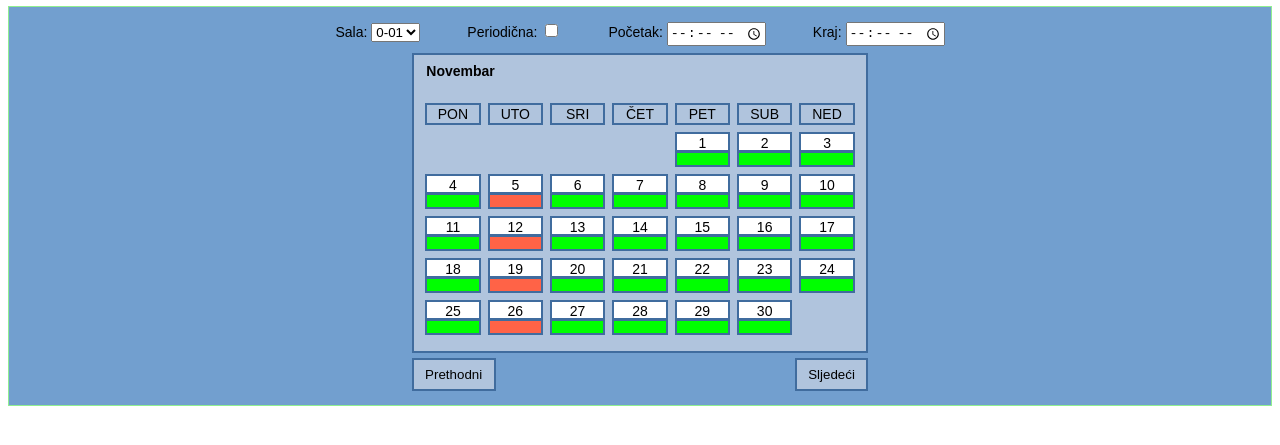
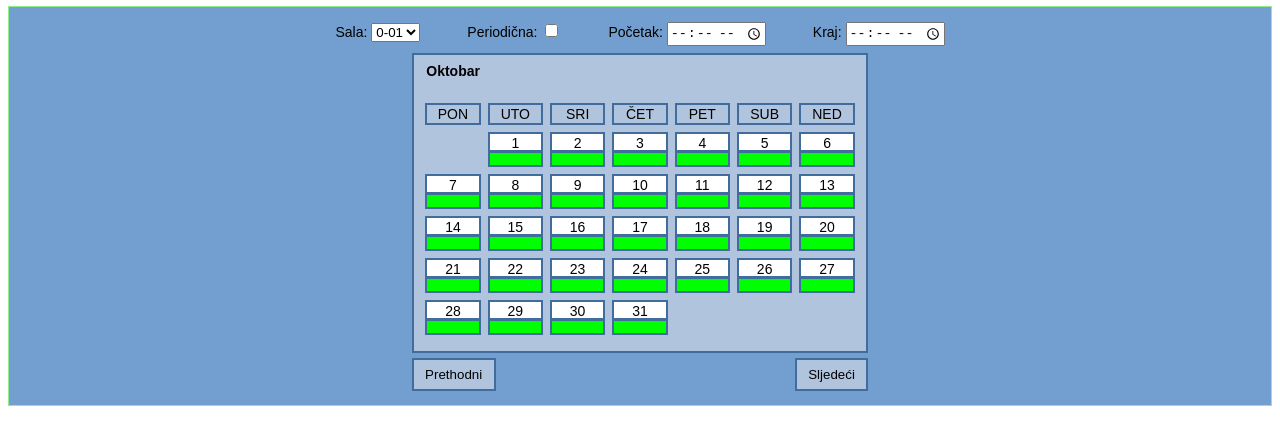
Before and after one commit to fpoljcic/wt-projekat, a plain HTML site: page rezervacija.html in a window 1280 px wide. Both pictures are taken after a click on the button "Prethodni". Shown: the part 147-592 px from the top of the page. Drawn offline with Linux system fonts and the light colour scheme.

Commit message:
Zapoceta 2.spirala, iscrtajKalendar metoda zavrsena

```diff
--- /dev/null
+++ b/kalendar.js
@@ -0,0 +1,69 @@
+var trenutniMjesec = new Date().getMonth();
+
+let Kalendar = (function() {
+	const mjesecIme = ["Januar", "Februar", "Mart", "April", "Maj", "Juni", "Juli", "Avgust", "Septembar", "Oktobar", "Novembar", "Decembar"];
+
+	function vratiPrviDanMjeseca(godina, mjesec) {
+		return (new Date(godina, mjesec, 1).getDay() || 7) - 1;
+	}
+
+	function vratiBrojDanaUMjesecu(godina, mjesec) {
+		return new Date(godina, mjesec + 1, 0).getDate();
+	}
+
+	function obojiZauzecaImpl(kalendarRef, mjesec, sala, pocetak, kraj) {
+		//implementacija ide ovdje
+	}
+
+	function ucitajPodatkeImpl(periodicna, redovna){
+		//implementacija ide ovdje
+	}
+
+	function iscrtajKalendarImpl(kalendarRef, mjesec){
+		kalendarRef.rows[0].cells[0].innerHTML = mjesecIme[mjesec];
+		var prviDan = vratiPrviDanMjeseca(new Date().getFullYear(), mjesec);
+		var brojDana = vratiBrojDanaUMjesecu(new Date().getFullYear(), mjesec);
+		var brojac = 1;
+
+		if (prviDan === 6 && brojDana >= 30 || prviDan === 5 && brojDana === 31)
+			document.getElementById("dodatniRed").style.display = "contents ";
+		else
+			document.getElementById("dodatniRed").style.display = "none";
+
+		for (var i = 2; i < kalendarRef.rows.length; i++) {
+			for(var j = 0; j < kalendarRef.rows[i].cells.length; j++) {
+				if (i === 2 && j < prviDan || brojac > brojDana)
+					kalendarRef.rows[i].cells[j].style.visibility = "hidden";
+				else {
+					kalendarRef.rows[i].cells[j].style.visibility = "visible";
+					kalendarRef.rows[i].cells[j].innerHTML = brojac++;
+				}
+			}
+		}
+		zabraniDugmad(mjesec);
+	}
+
+	function zabraniDugmad(mjesec) {
+		document.getElementsByName("prethodni")[0].disabled = mjesec === 0;
+		document.getElementsByName("sljedeci")[0].disabled = mjesec === 11;
+	}
+
+	return {
+		obojiZauzeca: obojiZauzecaImpl,
+		ucitajPodatke: ucitajPodatkeImpl,
+		iscrtajKalendar: iscrtajKalendarImpl
+	}
+}());
+
+window.onload = Kalendar.iscrtajKalendar(document.getElementById('kalendarRef'), trenutniMjesec);
+
+function sljedeciMjesec(kalendarRef) {
+	Kalendar.iscrtajKalendar(kalendarRef, ++trenutniMjesec);
+}
+
+function prethodniMjesec(kalendarRef) {
+	Kalendar.iscrtajKalendar(kalendarRef, --trenutniMjesec);
+}
+
+//primjer korištenja modula
+//Kalendar.obojiZauzeca(document.getElementById("kalendar"),1,"1-15","12:00","13:30");
--- a/rezervacija.css
+++ b/rezervacija.css
@@ -107,6 +107,11 @@ input[type=button] {
 	border: 2px solid #406c9e;
 	margin-top: 1%;
 	padding: 1.5% 2.5%;
+	cursor: pointer;
+}
+
+input:disabled {
+	cursor: default;
 }
 
 input[name=prethodni] {
--- a/rezervacija.html
+++ b/rezervacija.html
@@ -54,7 +54,7 @@
 			<input type="time" name="kraj">
 		</div>
 		<div class="kalendar">
-			<table>
+			<table id="kalendarRef">
 				<tr>
 					<th colspan="7">Novembar</th>
 				</tr>
@@ -68,54 +68,64 @@
 					<td>NED</td>
 				</tr>
 				<tr class="brojevi">
-					<td></td>
-					<td></td>
-					<td></td>
-					<td></td>
-					<td class="slobodna">1</td>
-					<td class="slobodna">2</td>
-					<td class="slobodna">3</td>
+					<td class="slobodna"></td>
+					<td class="slobodna"></td>
+					<td class="slobodna"></td>
+					<td class="slobodna"></td>
+					<td class="slobodna"></td>
+					<td class="slobodna"></td>
+					<td class="slobodna"></td>
 				</tr>
 				<tr class="brojevi">
-					<td class="slobodna">4</td>
-					<td class="zauzeta">5</td>
-					<td class="slobodna">6</td>
-					<td class="slobodna">7</td>
-					<td class="slobodna">8</td>
-					<td class="slobodna">9</td>
-					<td class="slobodna">10</td>
+					<td class="slobodna"></td>
+					<td class="slobodna"></td>
+					<td class="slobodna"></td>
+					<td class="slobodna"></td>
+					<td class="slobodna"></td>
+					<td class="slobodna"></td>
+					<td class="slobodna"></td>
 				</tr>
 				<tr class="brojevi">
-					<td class="slobodna">11</td>
-					<td class="zauzeta">12</td>
-					<td class="slobodna">13</td>
-					<td class="slobodna">14</td>
-					<td class="slobodna">15</td>
-					<td class="slobodna">16</td>
-					<td class="slobodna">17</td>
+					<td class="slobodna"></td>
+					<td class="slobodna"></td>
+					<td class="slobodna"></td>
+					<td class="slobodna"></td>
+					<td class="slobodna"></td>
+					<td class="slobodna"></td>
+					<td class="slobodna"></td>
 				</tr>
 				<tr class="brojevi">
-					<td class="slobodna">18</td>
-					<td class="zauzeta">19</td>
-					<td class="slobodna">20</td>
-					<td class="slobodna">21</td>
-					<td class="slobodna">22</td>
-					<td class="slobodna">23</td>
-					<td class="slobodna">24</td>
+					<td class="slobodna"></td>
+					<td class="slobodna"></td>
+					<td class="slobodna"></td>
+					<td class="slobodna"></td>
+					<td class="slobodna"></td>
+					<td class="slobodna"></td>
+					<td class="slobodna"></td>
 				</tr>
 				<tr class="brojevi">
-					<td class="slobodna">25</td>
-					<td class="zauzeta">26</td>
-					<td class="slobodna">27</td>
-					<td class="slobodna">28</td>
-					<td class="slobodna">29</td>
-					<td class="slobodna">30</td>
-					<td></td>
+					<td class="slobodna"></td>
+					<td class="slobodna"></td>
+					<td class="slobodna"></td>
+					<td class="slobodna"></td>
+					<td class="slobodna"></td>
+					<td class="slobodna"></td>
+					<td class="slobodna"></td>
+				</tr>
+				<tr class="brojevi" id="dodatniRed">
+					<td class="slobodna"></td>
+					<td class="slobodna"></td>
+					<td class="slobodna"></td>
+					<td class="slobodna"></td>
+					<td class="slobodna"></td>
+					<td class="slobodna"></td>
+					<td class="slobodna"></td>
 				</tr>
 			</table>
-			<input type="button" name="prethodni" value="Prethodni">
-			<input type="button" name="sljedeci" value="Sljedeći">
+			<input type="button" onclick="prethodniMjesec(document.getElementById('kalendarRef'));" name="prethodni" value="Prethodni">
+			<input type="button" onclick="sljedeciMjesec(document.getElementById('kalendarRef'));" name="sljedeci" value="Sljedeći">
 		</div>
 	</div>
+	<script src="kalendar.js"></script>
 </body>
 </html>
```
